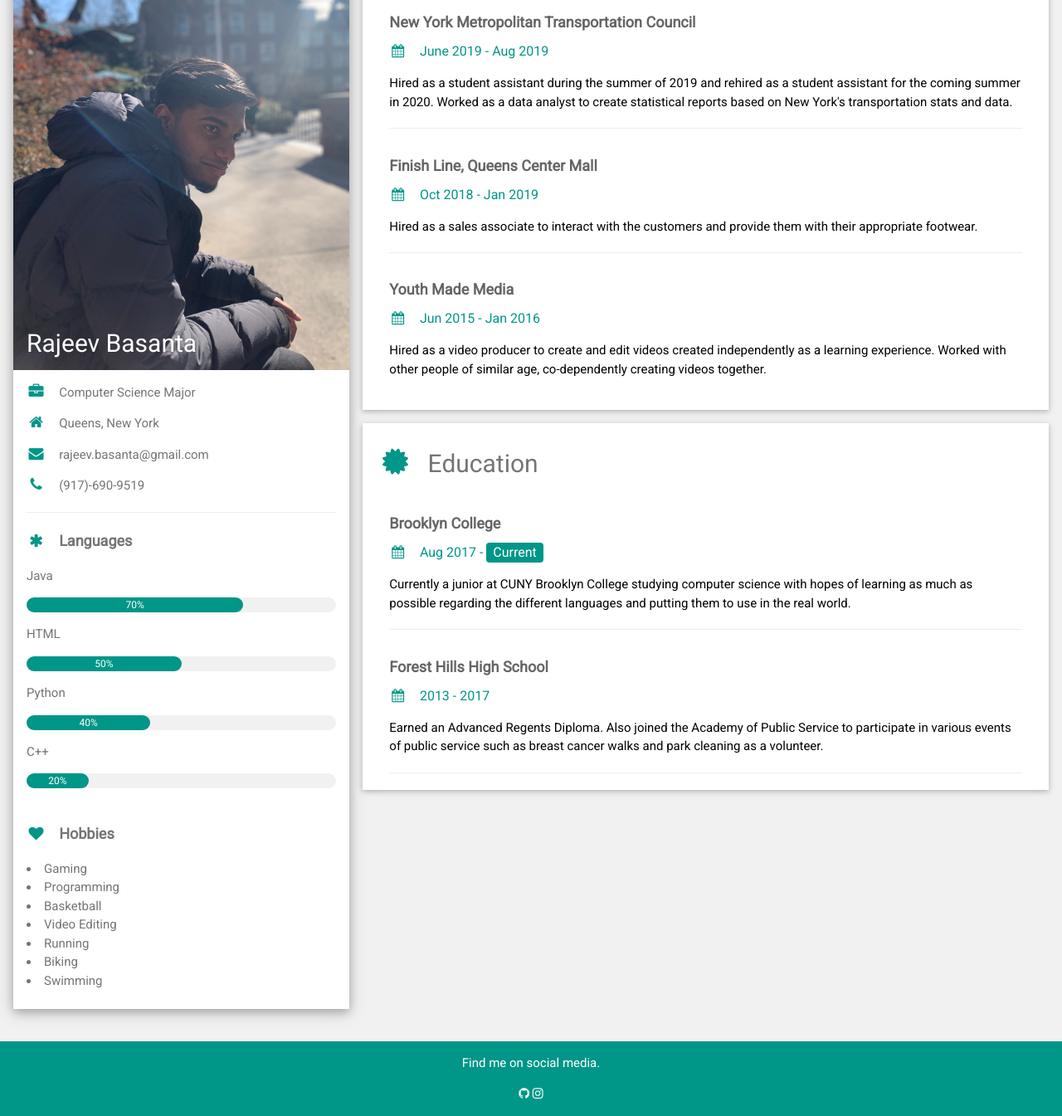
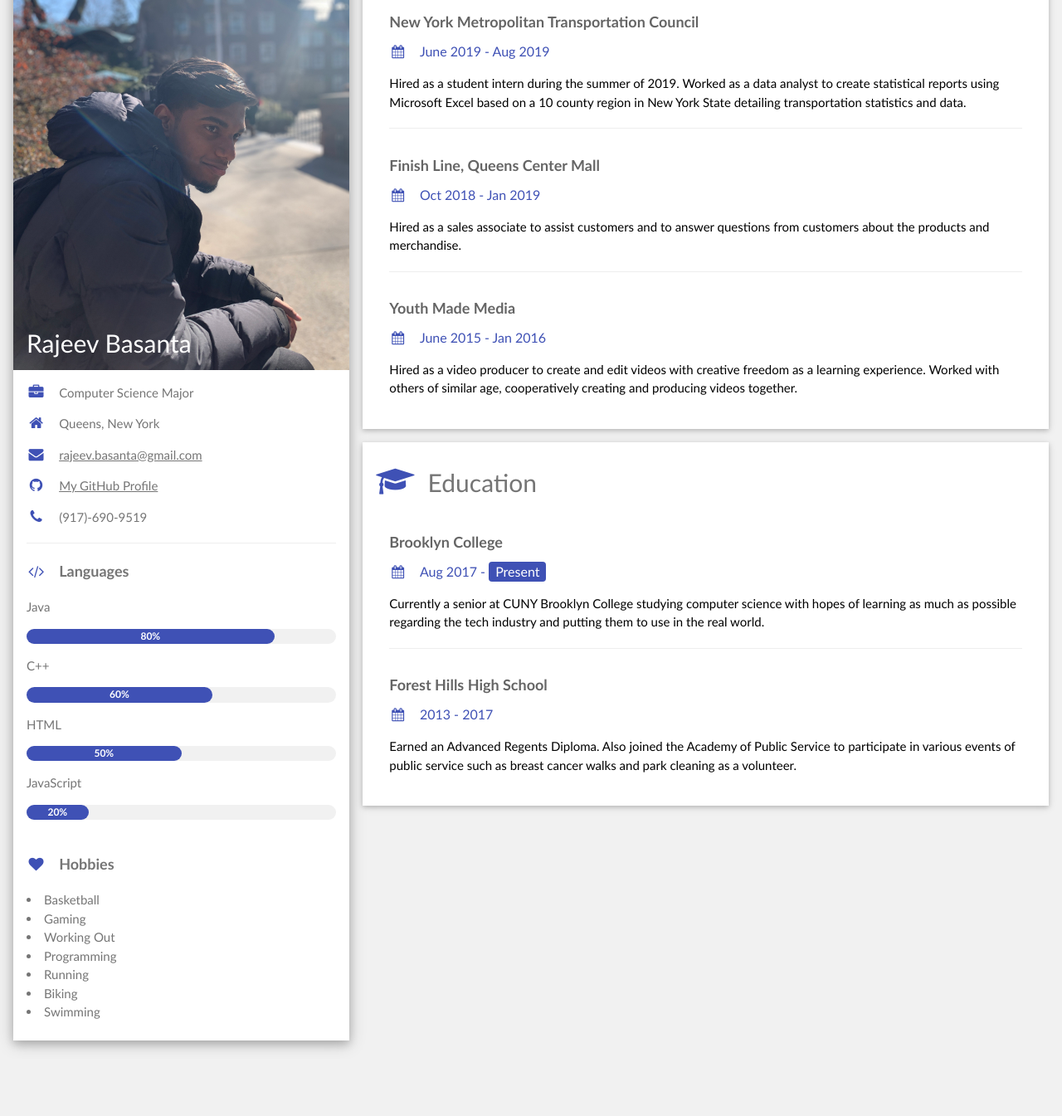
Before and after one commit to rjvbsta/rjvbsta.github.io, a plain HTML site: page index.html in a window 1280 px wide. Shown: the part 110-1455 px from the top of the page at 83% size. After the commit the page ends 1386 px from the top, so only its background shows below. Drawn offline with nearby package versions, Linux system fonts and the light colour scheme.

Commit message:
Updated portfolio
- updated information
- created github
- added a link to compose an email to my email
- changed the font
- changed the color theme

```diff
--- a/index.html
+++ b/index.html
@@ -3,12 +3,11 @@
 <meta charset="UTF-8">
 <meta name="viewport" content="width=device-width, initial-scale=1">
 <link rel="stylesheet" href="https://www.w3schools.com/w3css/4/w3.css">
-<link rel='stylesheet' href='https://fonts.googleapis.com/css?family=Roboto'>
 <link rel="stylesheet" href="https://cdnjs.cloudflare.com/ajax/libs/font-awesome/4.7.0/css/font-awesome.min.css">
 <style>
-html,body,h1,h2,h3,h4,h5,h6 {font-family: "Roboto", sans-serif}
+html,body,h1,h2,h3,h4,h5,h6 {font-family: "Trebuchet MS", sans-serif}
 </style>
-<body class="w3-light-grey">
+<body class="w3-light-gray">
 
 <!-- Page Container -->
 <div class="w3-content w3-margin-top" style="max-width:1400px;">
@@ -27,38 +26,39 @@ html,body,h1,h2,h3,h4,h5,h6 {font-family: "Roboto", sans-serif}
           </div>
         </div>
         <div class="w3-container">
-          <p><i class="fa fa-briefcase fa-fw w3-margin-right w3-large w3-text-teal"></i>Computer Science Major</p>
-          <p><i class="fa fa-home fa-fw w3-margin-right w3-large w3-text-teal"></i>Queens, New York</p>
-          <p><i class="fa fa-envelope fa-fw w3-margin-right w3-large w3-text-teal"></i>rajeev.basanta@gmail.com</p>
-          <p><i class="fa fa-phone fa-fw w3-margin-right w3-large w3-text-teal"></i>(917)-690-9519</p>
+          <p><i class="fa fa-briefcase fa-fw w3-margin-right w3-large w3-text-indigo"></i>Computer Science Major</p>
+          <p><i class="fa fa-home fa-fw w3-margin-right w3-large w3-text-indigo"></i>Queens, New York</p>
+          <p><i class="fa fa-envelope fa-fw w3-margin-right w3-large w3-text-indigo"></i><a href="https://mail.google.com/mail/?view=cm&to=rajeev.basanta@gmail.com" target="_blank">rajeev.basanta@gmail.com</a></p>
+          <p><i class="fa fa-github fa-fw w3-margin-right w3-large w3-text-indigo"></i><a href="https://github.com/rjvbsta" target="_blank">My GitHub Profile</a></p>
+          <p><i class="fa fa-phone fa-fw w3-margin-right w3-large w3-text-indigo"></i>(917)-690-9519</p>
           <hr>
 
-          <p class="w3-large"><b><i class="fa fa-asterisk fa-fw w3-margin-right w3-text-teal"></i>Languages</b></p>
+          <p class="w3-large"><b><i class="fa fa-code fa-fw w3-margin-right w3-text-indigo"></i>Languages</b></p>
           <p>Java</p>
           <div class="w3-light-grey w3-round-xlarge w3-small">
-            <div class="w3-container w3-center w3-round-xlarge w3-teal" style="width:70%">70%</div>
+            <div class="w3-container w3-center w3-round-xlarge w3-indigo" style="width:80%"><b>80%</b></div>
+          </div>
+          <p>C++</p>
+          <div class="w3-light-grey w3-round-xlarge w3-small">
+            <div class="w3-container w3-center w3-round-xlarge w3-indigo" style="width:60%">
+              <div class="w3-center w3-text-white"><b>60%</b></div>
+            </div>
           </div>
           <p>HTML</p>
           <div class="w3-light-grey w3-round-xlarge w3-small">
-            <div class="w3-container w3-center w3-round-xlarge w3-teal" style="width:50%">
-              <div class="w3-center w3-text-white">50%</div>
-            </div>
+            <div class="w3-container w3-center w3-round-xlarge w3-indigo" style="width:50%"><b>50%</b></div>
           </div>
-          <p>Python</p>
+          <p>JavaScript</p>
           <div class="w3-light-grey w3-round-xlarge w3-small">
-            <div class="w3-container w3-center w3-round-xlarge w3-teal" style="width:40%">40%</div>
-          </div>
-          <p>C++</p>
-          <div class="w3-light-grey w3-round-xlarge w3-small">
-            <div class="w3-container w3-center w3-round-xlarge w3-teal" style="width:20%">20%</div>
+            <div class="w3-container w3-center w3-round-xlarge w3-indigo" style="width:20%"><b>20%</b></div>
           </div>
           <br>
 
-		  <p class="w3-large w3-text-theme"><b><i class="fa fa-heart fa-fw w3-margin-right w3-text-teal"></i>Hobbies</b></p>
-			<li>Gaming</li>
-            <li>Programming</li>
-            <li>Basketball</li>
-            <li>Video Editing</li>
+      <p class="w3-large w3-text-theme"><b><i class="fa fa-heart fa-fw w3-margin-right w3-text-indigo"></i>Hobbies</b></p>
+			<li>Basketball</li>
+      <li>Gaming</li>
+      <li>Working Out</li>
+      <li>Programming</li>
 			<li>Running</li>
 			<li>Biking</li>
 			<li>Swimming</li>
@@ -73,39 +73,39 @@ html,body,h1,h2,h3,h4,h5,h6 {font-family: "Roboto", sans-serif}
     <div class="w3-twothird">
 
       <div class="w3-container w3-card w3-white w3-margin-bottom">
-        <h2 class="w3-text-grey w3-padding-16"><i class="fa fa-suitcase fa-fw w3-margin-right w3-xxlarge w3-text-teal"></i>Work Experience</h2>
+        <h2 class="w3-text-grey w3-padding-16"><i class="fa fa-suitcase fa-fw w3-margin-right w3-xxlarge w3-text-indigo"></i>Work Experience</h2>
         <div class="w3-container">
           <h5 class="w3-opacity"><b>New York Metropolitan Transportation Council</b></h5>
-          <h6 class="w3-text-teal"><i class="fa fa-calendar fa-fw w3-margin-right"></i>June 2019 - Aug 2019</h6>
-          <p>Hired as a student assistant during the summer of 2019 and rehired as a student assistant for the coming summer in 2020. Worked as a data analyst to create statistical reports based on New York's transportation stats and data. </p>
+          <h6 class="w3-text-indigo"><i class="fa fa-calendar fa-fw w3-margin-right"></i>June 2019 - Aug 2019</h6>
+          <p>Hired as a student intern during the summer of 2019. Worked as a data analyst to create statistical reports using Microsoft Excel based on a 10 county region in New York State detailing transportation statistics and data. </p>
           <hr>
         </div>
         <div class="w3-container">
           <h5 class="w3-opacity"><b>Finish Line, Queens Center Mall</b></h5>
-          <h6 class="w3-text-teal"><i class="fa fa-calendar fa-fw w3-margin-right"></i>Oct 2018 - Jan 2019</h6>
-          <p>Hired as a sales associate to interact with the customers and provide them with their appropriate footwear.</p>
+          <h6 class="w3-text-indigo"><i class="fa fa-calendar fa-fw w3-margin-right"></i>Oct 2018 - Jan 2019</h6>
+          <p>Hired as a sales associate to assist customers and to answer questions from customers about the products and merchandise. </p>
           <hr>
         </div>
         <div class="w3-container">
           <h5 class="w3-opacity"><b>Youth Made Media</b></h5>
-          <h6 class="w3-text-teal"><i class="fa fa-calendar fa-fw w3-margin-right"></i>Jun 2015 - Jan 2016</h6>
-          <p>Hired as a video producer to create and edit videos created independently as a learning experience. Worked with other people of similar age, co-dependently creating videos together. </p><br>
+          <h6 class="w3-text-indigo"><i class="fa fa-calendar fa-fw w3-margin-right"></i>June 2015 - Jan 2016</h6>
+          <p>Hired as a video producer to create and edit videos with creative freedom as a learning experience. Worked with others of similar age, cooperatively creating and producing videos together. </p><br>
         </div>
       </div>
 
       <div class="w3-container w3-card w3-white">
-        <h2 class="w3-text-grey w3-padding-16"><i class="fa fa-certificate fa-fw w3-margin-right w3-xxlarge w3-text-teal"></i>Education</h2>
+        <h2 class="w3-text-grey w3-padding-16"><i class="fa fa-graduation-cap fa-fw w3-margin-right w3-xxlarge w3-text-indigo"></i>Education</h2>
         <div class="w3-container">
           <h5 class="w3-opacity"><b>Brooklyn College</b></h5>
-          <h6 class="w3-text-teal"><i class="fa fa-calendar fa-fw w3-margin-right"></i>Aug 2017 - <span class="w3-tag w3-teal w3-round">Current</span></h6>
-          <p>Currently a junior at CUNY Brooklyn College studying computer science with hopes of learning as much as possible regarding the different languages and putting them to use in the real world.</p>
+          <h6 class="w3-text-indigo"><i class="fa fa-calendar fa-fw w3-margin-right"></i>Aug 2017 - <span class="w3-tag w3-indigo w3-round">Present</span></h6>
+          <p>Currently a senior at CUNY Brooklyn College studying computer science with hopes of learning as much as possible regarding the tech industry and putting them to use in the real world.</p>
           <hr>
         </div>
         <div class="w3-container">
           <h5 class="w3-opacity"><b>Forest Hills High School</b></h5>
-          <h6 class="w3-text-teal"><i class="fa fa-calendar fa-fw w3-margin-right"></i>2013 - 2017</h6>
+          <h6 class="w3-text-indigo"><i class="fa fa-calendar fa-fw w3-margin-right"></i>2013 - 2017</h6>
           <p>Earned an Advanced Regents Diploma. Also joined the Academy of Public Service to participate in various events of public service such as breast cancer walks and park cleaning as a volunteer. </p>
-          <hr>
+          <br>
         </div>
 
       </div>
@@ -119,12 +119,11 @@ html,body,h1,h2,h3,h4,h5,h6 {font-family: "Roboto", sans-serif}
   <!-- End Page Container -->
 </div>
 
-<footer class="w3-container w3-teal w3-center w3-margin-top">
+<!-- <footer class="w3-container w3-indigo w3-center w3-margin-top">
   <p>Find me on social media.</p>
   <a href="https://github.com/rjvbsta"><i class="fa fa-github w3-hover-opacity"></i></a>
-  <a href="https://www.instagram.com/rvjeev/"><i class="fa fa-instagram w3-hover-opacity"></i></a>
   <p></p>
-</footer>
+</footer> -->
 
 </body>
 </html>
```
